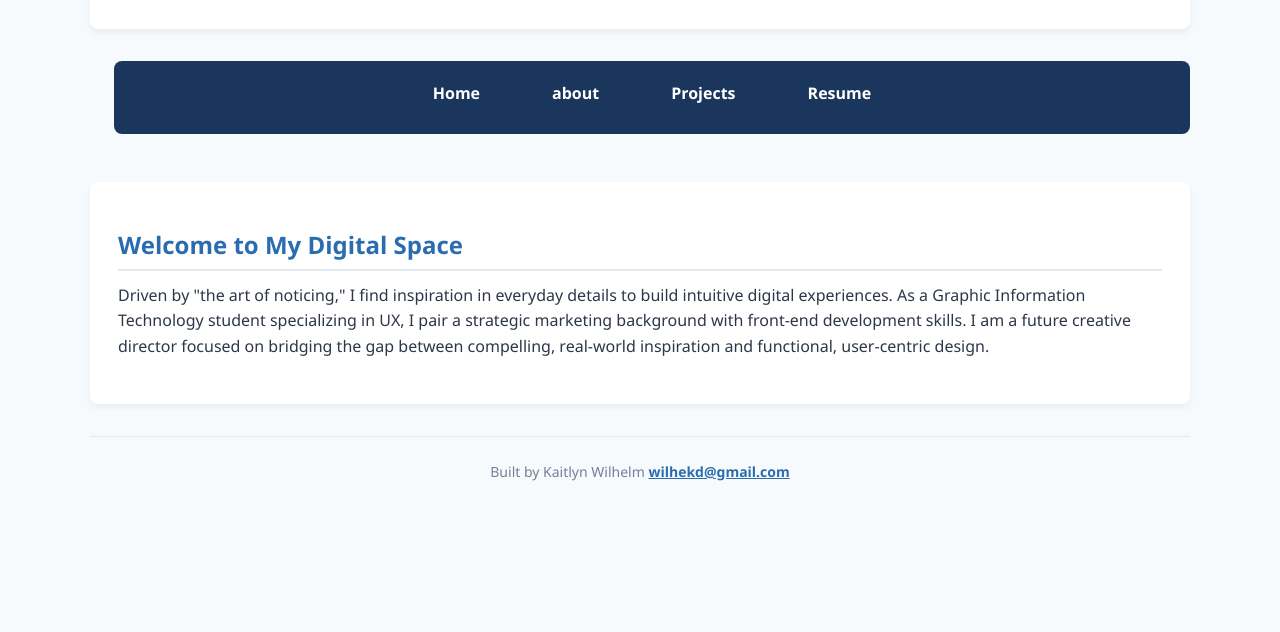
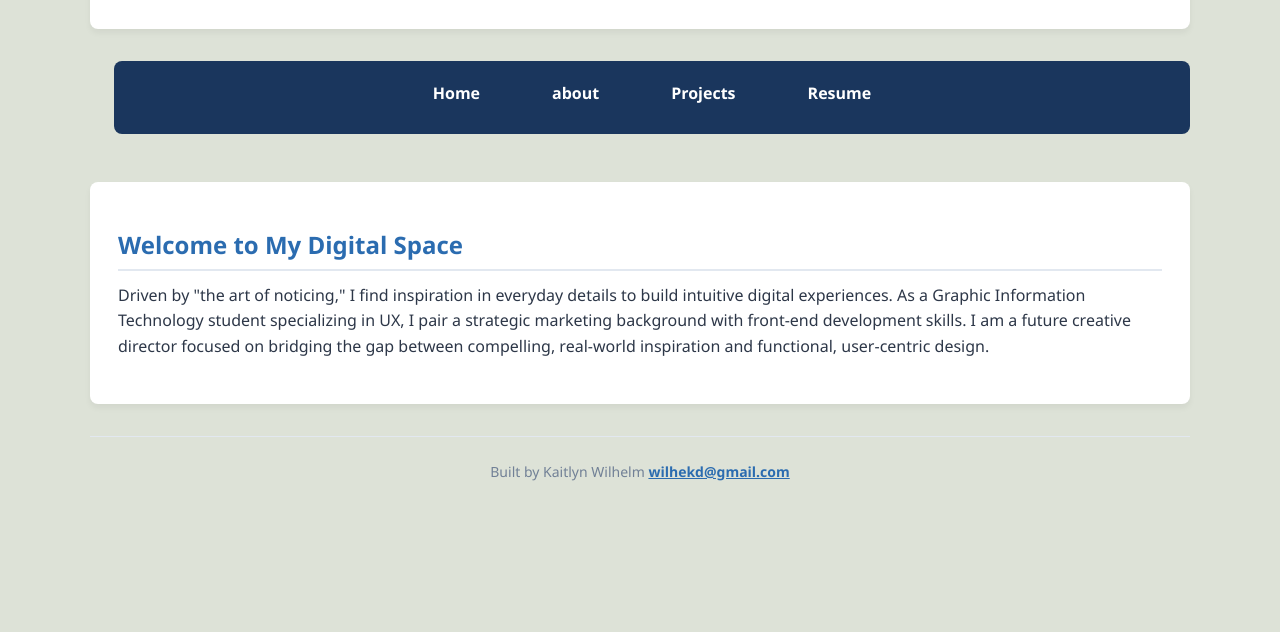
Before and after one commit to kwilhel6-netizen/WIlhelm-Portfolio, a plain HTML site: page index.html in a window 1280 px wide. Shown: the part 168-800 px from the top of the page. Drawn offline with Linux system fonts and the light colour scheme.

Commit message:
final touches

```diff
--- a/styles.css
+++ b/styles.css
@@ -12,7 +12,7 @@
     font-family: 'Segoe UI', system-ui, -apple-system, sans-serif;
     line-height: 1.6;
     color: #2D3748;
-    background-color: #F7FAFC;
+    background-color: #dde2d7;
     padding: 1rem;
 
      display: grid;
```
